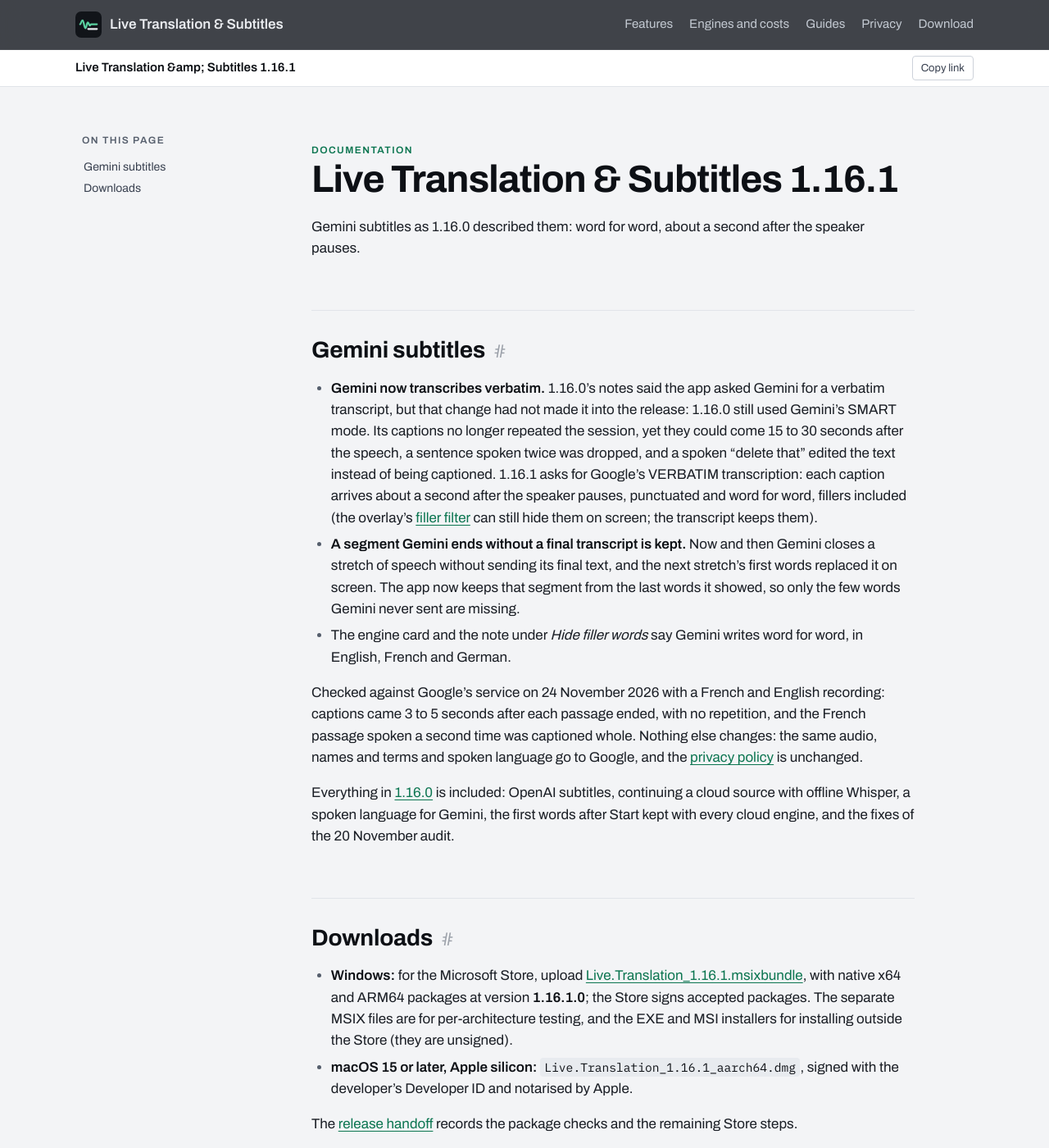
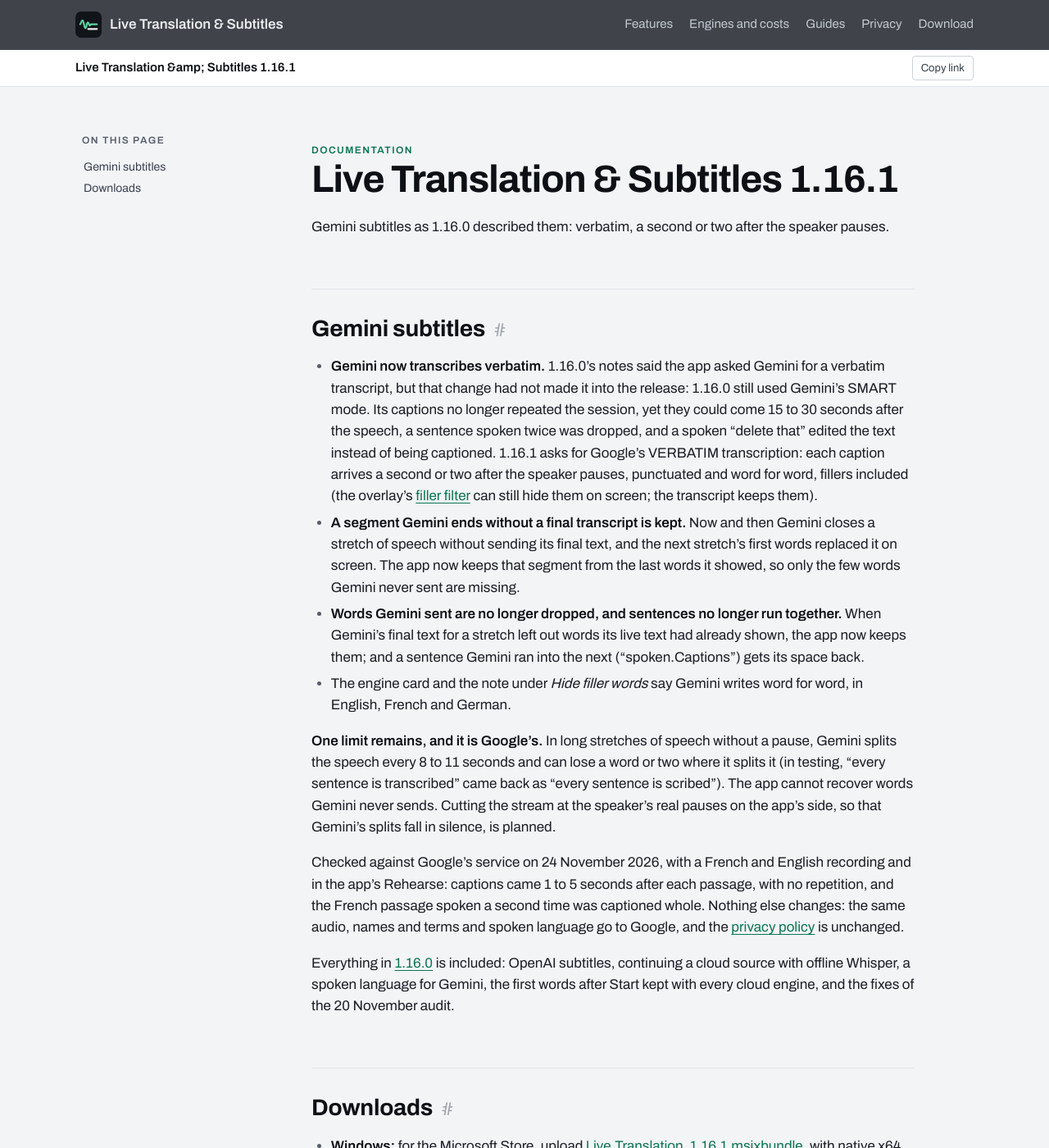
Before and after one commit to fmadore/Live-translation, a Jekyll site: the page built from docs/release-1.16.1.md, in a window 1280 px wide and 1400 px high. Shown: the whole window at 82% size. Built offline with Jekyll 4.4.1, drawn with Linux system fonts in a browser that asks for light colours; our own code applies the rules of GitHub Pages for plain Markdown files.

Commit message:
docs(release): 1.16.1 notes and Store copy say what Gemini still loses

```diff
--- a/docs/release-1.16.1.md
+++ b/docs/release-1.16.1.md
@@ -1,6 +1,6 @@
 # Live Translation & Subtitles 1.16.1
 
-Gemini subtitles as 1.16.0 described them: word for word, about a second after the speaker
+Gemini subtitles as 1.16.0 described them: verbatim, a second or two after the speaker
 pauses.
 
 ## Gemini subtitles
@@ -10,20 +10,29 @@ pauses.
   SMART mode. Its captions no longer repeated the session, yet they could come 15 to 30 seconds
   after the speech, a sentence spoken twice was dropped, and a spoken "delete that" edited the
   text instead of being captioned. 1.16.1 asks for Google's VERBATIM transcription: each caption
-  arrives about a second after the speaker pauses, punctuated and word for word, fillers
+  arrives a second or two after the speaker pauses, punctuated and word for word, fillers
   included (the overlay's [filler filter](https://fmadore.github.io/Live-translation/caption-layout.html#hide-filler-words)
   can still hide them on screen; the transcript keeps them).
 - **A segment Gemini ends without a final transcript is kept.** Now and then Gemini closes a
   stretch of speech without sending its final text, and the next stretch's first words replaced
   it on screen. The app now keeps that segment from the last words it showed, so only the few
   words Gemini never sent are missing.
+- **Words Gemini sent are no longer dropped, and sentences no longer run together.** When
+  Gemini's final text for a stretch left out words its live text had already shown, the app now
+  keeps them; and a sentence Gemini ran into the next ("spoken.Captions") gets its space back.
 - The engine card and the note under *Hide filler words* say Gemini writes word for word, in
   English, French and German.
 
-Checked against Google's service on 24 November 2026 with a French and English recording:
-captions came 3 to 5 seconds after each passage ended, with no repetition, and the French
-passage spoken a second time was captioned whole. Nothing else changes: the same audio, names
-and terms and spoken language go to Google, and the
+**One limit remains, and it is Google's.** In long stretches of speech without a pause, Gemini
+splits the speech every 8 to 11 seconds and can lose a word or two where it splits it (in
+testing, "every sentence is transcribed" came back as "every sentence is scribed"). The app
+cannot recover words Gemini never sends. Cutting the stream at the speaker's real pauses on the
+app's side, so that Gemini's splits fall in silence, is planned.
+
+Checked against Google's service on 24 November 2026, with a French and English recording and
+in the app's Rehearse: captions came 1 to 5 seconds after each passage, with no repetition, and
+the French passage spoken a second time was captioned whole. Nothing else changes: the same
+audio, names and terms and spoken language go to Google, and the
 [privacy policy](https://fmadore.github.io/Live-translation/privacy.html) is unchanged.
 
 Everything in [1.16.0](https://github.com/fmadore/Live-translation/releases/tag/v1.16.0) is
```
Also changed, not shown: ROADMAP.md (+4 -1 lines), docs/release-notes.md (+1 -1 lines), docs/store-listing.md (+4 -4 lines), docs/store-updates.md (+10 -0 lines), README.md, docs/README.md.
